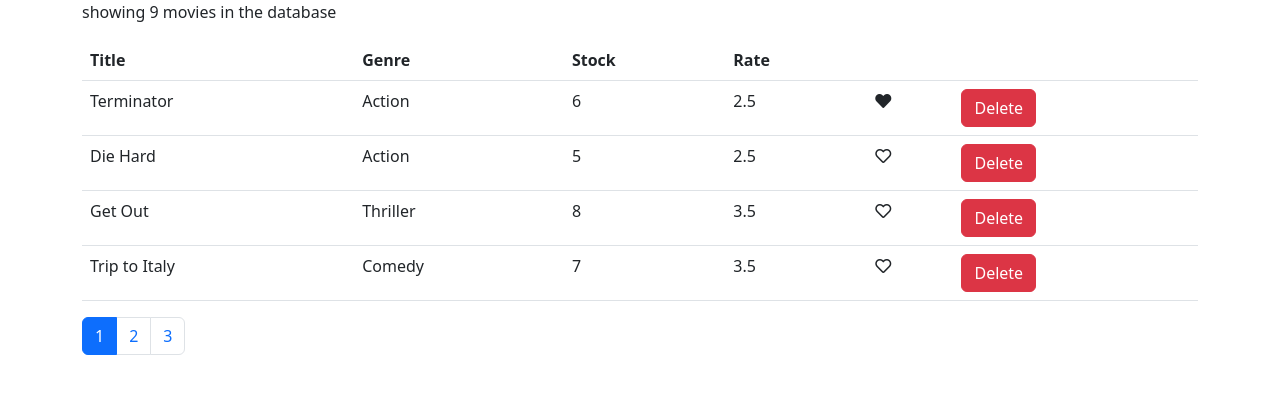
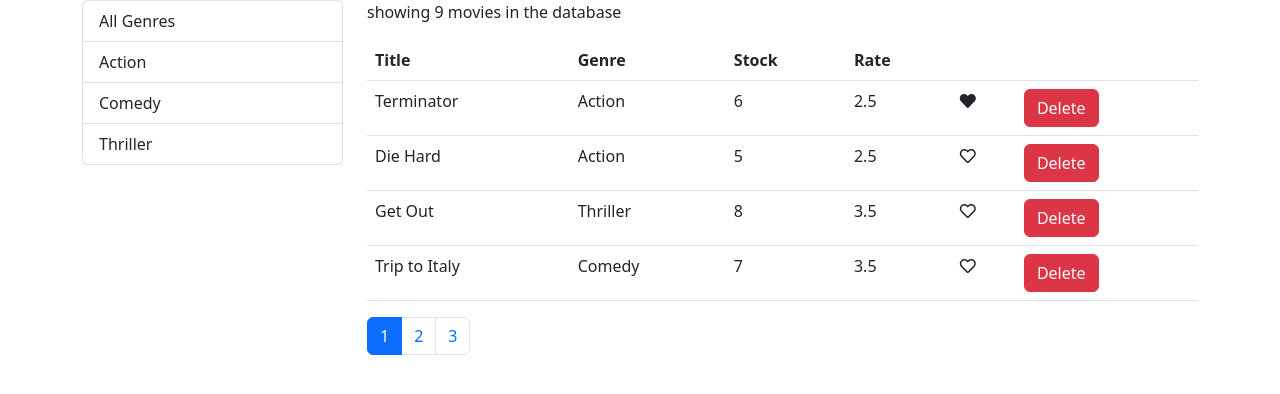
Before and after one commit to anhlangtu852004/mosh-react-couter-app-demo, a React (Create React App) app: page / in a window 1280 px wide. Shown: the top 394 px of the page. Built offline with nearby package versions, Linux system fonts and the light colour scheme.

Commit message:
xong phan listgroup

```diff
--- a/src/components/Videos.jsx
+++ b/src/components/Videos.jsx
@@ -1,5 +1,7 @@
 import React, { Component } from "react";
+import _, { get } from "lodash";
 
+import ListGroup from "./common/listGroup";
 import { deleteMovie, getMovies } from "../services/fakeMovieService";
 import { getGenres } from "../services/fakeGenreService";
 import Like from "./common/Like";
@@ -8,10 +10,17 @@
 
 export class Videos extends Component {
   state = {
-    movies: getMovies(),
+    movies: [],
+    genres: [],
     pagesSize: 4,
     currentPage: 1,
   };
+
+  componentDidMount() {
+    const genres = [{ name: "All Genres" }, ...getGenres()];
+    this.setState({ movies: getMovies(), genres: genres });
+  }
+
   getGenre(movie) {
     const genre = getGenres().find((g) => g._id === movie.genre._id);
     return genre.name;
@@ -39,18 +48,39 @@
     this.setState({ currentPage: page });
   };
 
+  handleGenreSelect = (genre) => {
+    this.setState({ selectedGenre: genre, currentPage: 1 });
+  };
   render() {
     const { length: count } = this.state.movies;
-    const { pagesSize, currentPage, movies: allMovies } = this.state;
-    const movies = pagination(allMovies, currentPage, pagesSize);
-    console.log(movies);
+    const {
+      pagesSize,
+      currentPage,
+      movies: allMovies,
+      selectedGenre,
+    } = this.state;
+    const filtered =
+      selectedGenre && selectedGenre._id
+        ? allMovies.filter((m) => m.genre._id === selectedGenre._id)
+        : allMovies;
+
+    const movies = pagination(filtered, currentPage, pagesSize);
+    console.log(filtered);
     return (
-      <>
+      <div className="row">
+        <div className="col-3">
+          <ListGroup
+            selectedItem={this.state.selectedGenre}
+            items={this.state.genres}
+            onItemSelect={this.handleGenreSelect}
+          />
+        </div>
+        <div className="col">
           {this.state.movies.length === 0 ? (
             <p>there are no movies in database </p>
           ) : (
             <>
-            <p>showing {this.state.movies.length} movies in the database</p>
+              <p>showing {filtered.length} movies in the database</p>
               <table className="table">
                 <thead>
                   <tr>
@@ -89,14 +119,15 @@
                 </tbody>
               </table>
               <Pagination
-              itemsCount={count}
+                itemsCount={filtered.length}
                 pagesSize={pagesSize}
                 currentPage={currentPage}
                 onPageChange={this.handlePageChange}
               />
             </>
           )}
-      </>
+        </div>
+      </div>
     );
   }
 }
--- /dev/null
+++ b/src/components/common/listGroup.jsx
@@ -0,0 +1,32 @@
+import React from "react";
+
+const listGroup = (props) => {
+  const { items, onItemSelect, textProperty, valueProperty, selectedItem } =
+    props;
+  console.log(selectedItem);
+  return (
+    <div>
+      <ul className="list-group">
+        {items.map((item) => (
+          <li
+            onClick={() => onItemSelect(item)}
+            key={item[valueProperty]}
+            className={
+              item === selectedItem
+                ? "list-group-item active"
+                : "list-group-item"
+            }
+          >
+            {item[textProperty]}
+          </li>
+        ))}
+      </ul>
+    </div>
+  );
+};
+
+listGroup.defaultProps = {
+  textProperty: "name",
+  valueProperty: "_id",
+};
+export default listGroup;
```
Lines whose indentation alone changed are shown as unchanged.
